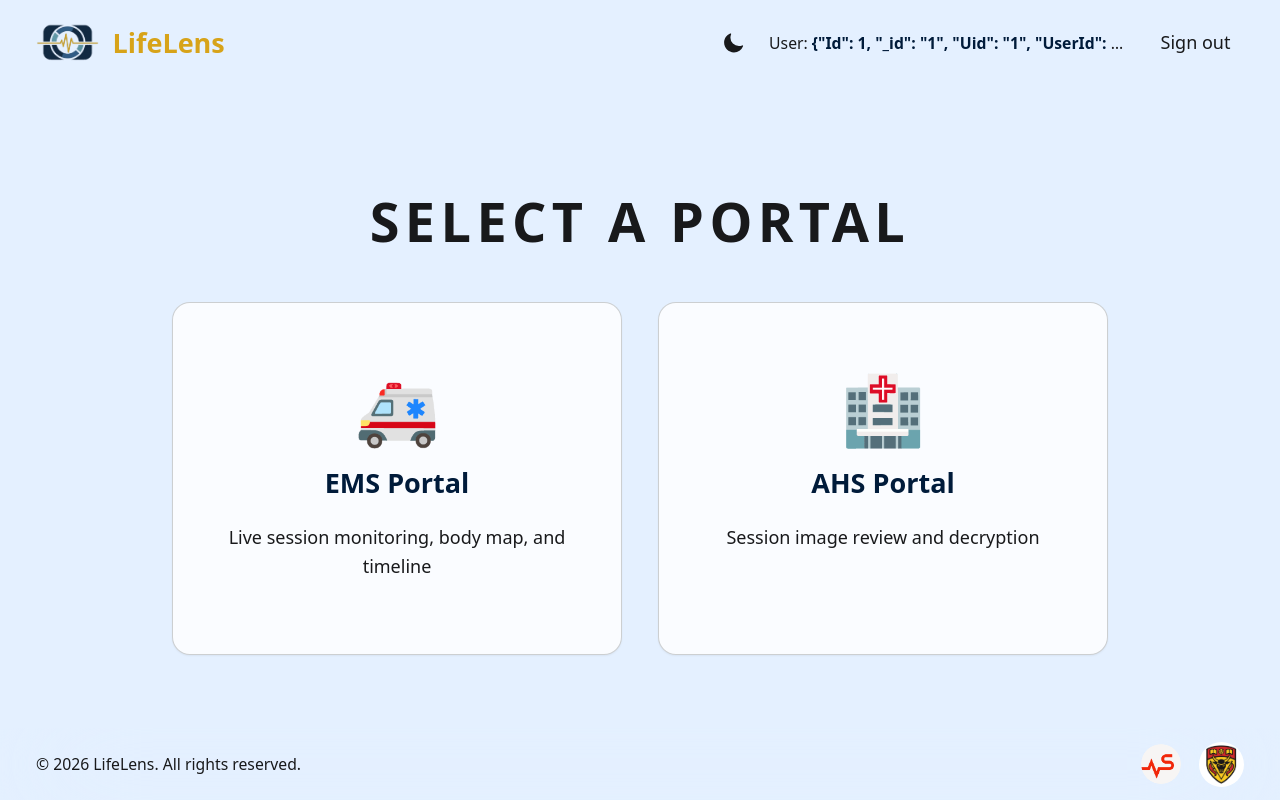
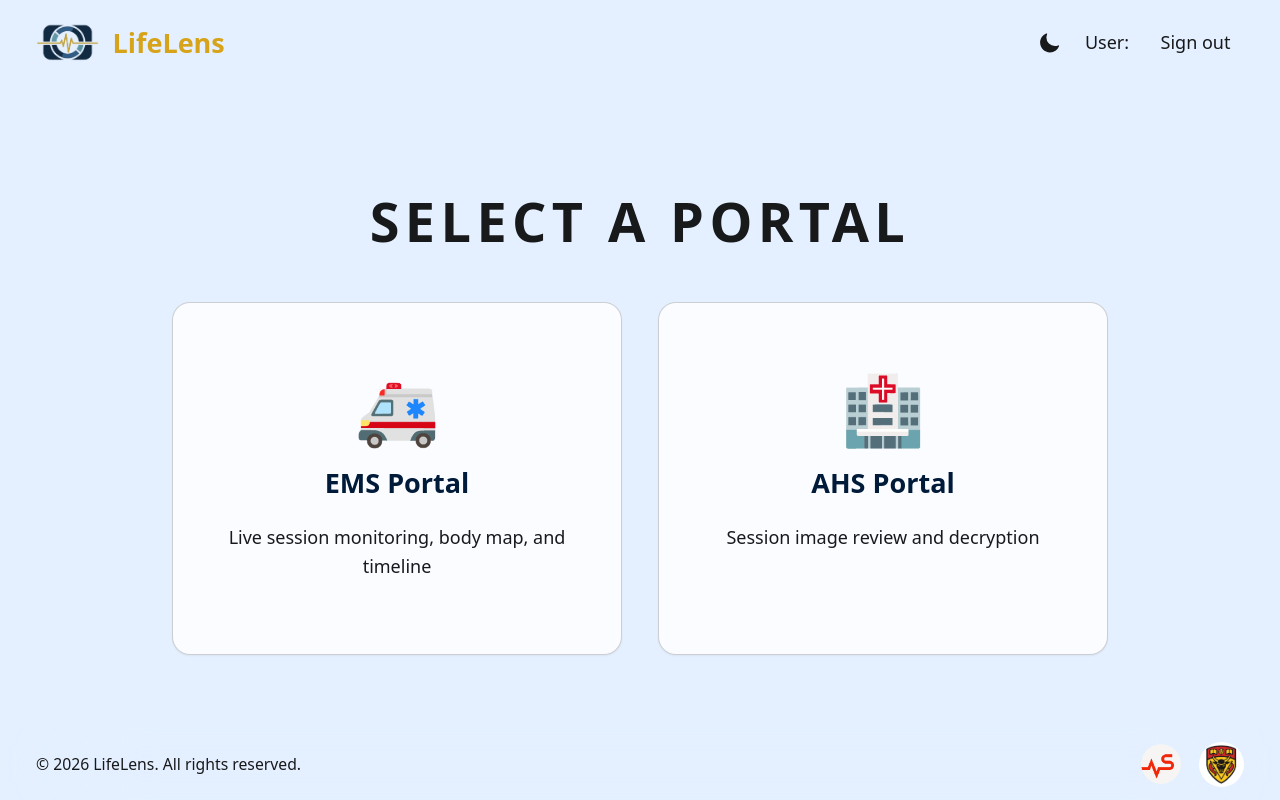
Before and after one commit to kameelkas/lifelens-frontend, a React (Vite) app: page / in a window 1280 px wide. Built offline with nearby package versions, Linux system fonts and the light colour scheme; no server answers; sample sign-in values are in the browser's storage.

Commit message:
Show Display Name

```diff
--- a/src/auth/AuthContext.jsx
+++ b/src/auth/AuthContext.jsx
@@ -5,7 +5,7 @@
  * Token is persisted in localStorage so the user stays logged in on refresh.
  *
  * Usage anywhere in the app:
- *   const { user, token, login, logout } = useAuth();
+ *   const { token, user, displayName, login, logout } = useAuth();
  */
 
 import { createContext, useContext, useState } from "react";
@@ -16,24 +16,29 @@ const AuthContext = createContext(null);
 export function AuthProvider({ children }) {
   const [token, setToken] = useState(() => localStorage.getItem("lifelens_token"));
   const [user, setUser] = useState(() => localStorage.getItem("lifelens_user"));
+  const [displayName, setDisplayName] = useState(() => localStorage.getItem("lifelens_display_name"));
 
   async function login(username, password) {
     const data = await apiLogin(username, password);
     localStorage.setItem("lifelens_token", data.token);
     localStorage.setItem("lifelens_user", data.username);
+    localStorage.setItem("lifelens_display_name", data.display_name);
     setToken(data.token);
     setUser(data.username);
+    setDisplayName(data.display_name);
   }
 
   function logout() {
     localStorage.removeItem("lifelens_token");
     localStorage.removeItem("lifelens_user");
+    localStorage.removeItem("lifelens_display_name");
     setToken(null);
     setUser(null);
+    setDisplayName(null);
   }
 
   return (
-    <AuthContext.Provider value={{ token, user, login, logout }}>
+    <AuthContext.Provider value={{ token, user, displayName, login, logout }}>
       {children}
     </AuthContext.Provider>
   );
--- a/src/components/Navbar.jsx
+++ b/src/components/Navbar.jsx
@@ -42,11 +42,11 @@ function ThemeToggle() {
 }
 
 export default function Navbar() {
-  const { token, user, logout } = useAuth();
+  const { token, user, displayName, logout } = useAuth();
 
   return (
     <header className="sticky top-0 z-50 bg-app-bg/90 px-3 py-2 backdrop-blur-md dark:border-white/10 sm:px-8 sm:py-2.5">
-      <div className="mx-auto flex w-full max-w-7xl items-center justify-between gap-2 sm:gap-4">
+      <div className="mx-auto flex w-full max-w-full items-center justify-between gap-2 sm:gap-4">
         <Link
           to="/"
           className="flex min-w-0 flex-1 items-center gap-2 hover:opacity-90 transition-opacity sm:flex-initial sm:gap-3"
@@ -62,11 +62,11 @@ export default function Navbar() {
           {token && (
             <>
               <span
-                className="min-w-0 max-w-[5.5rem] truncate text-left text-muted capitalize sm:max-w-[10rem] text-sm md:max-w-[14rem] lg:max-w-xs"
-                title={user || undefined}
+                className="min-w-0 max-w-[3rem] truncate text-left text-muted sm:max-w-[10rem] text-xs sm:text-sm md:text-base md:max-w-[14rem] lg:max-w-xs"
+                title={displayName || undefined}
               >
                 <span className="hidden md:inline">User: </span>
-                <b className="font-semibold text-ink">{user}</b>
+                <b className="font-semibold text-ink">{displayName}</b>
               </span>
               <button
                 type="button"
```
